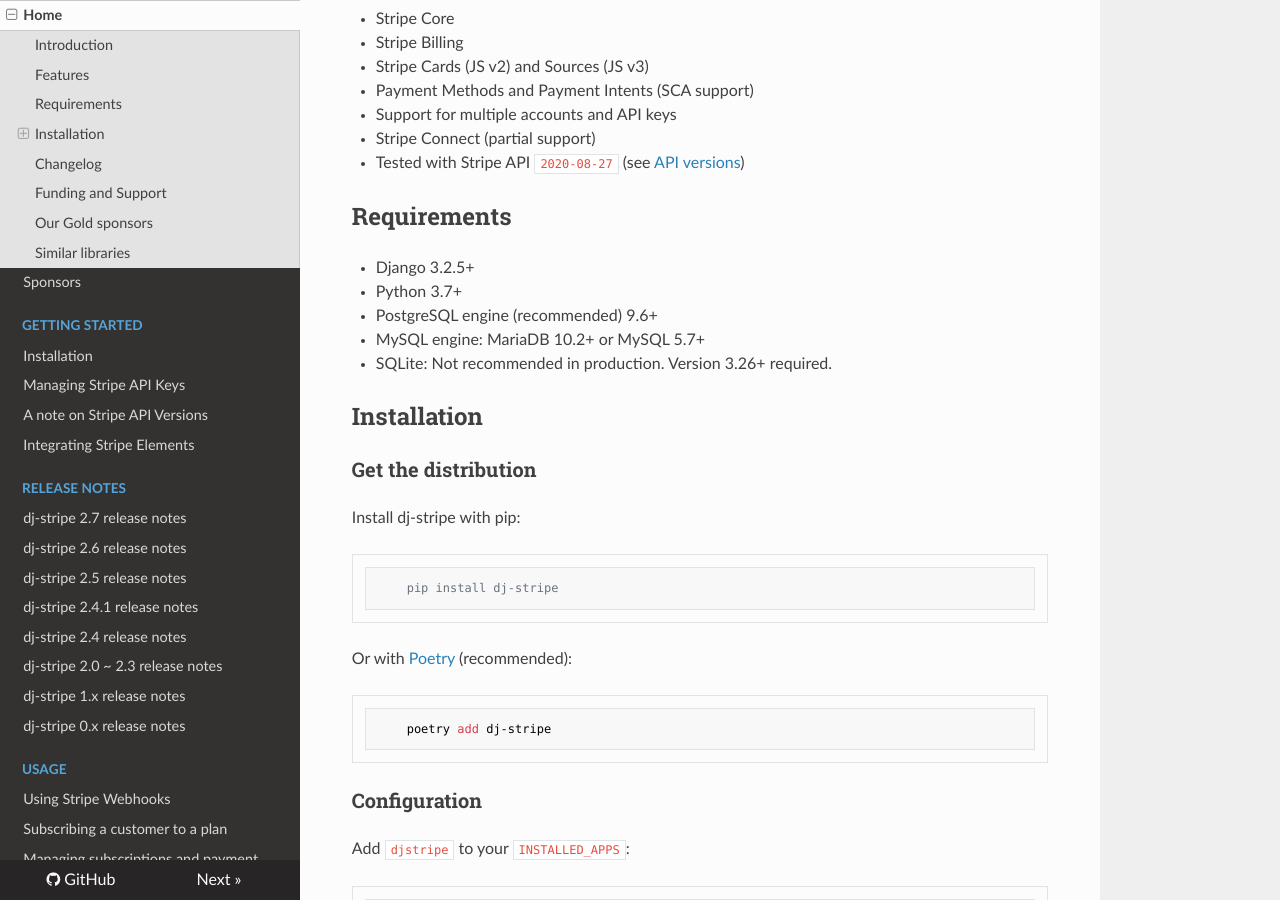
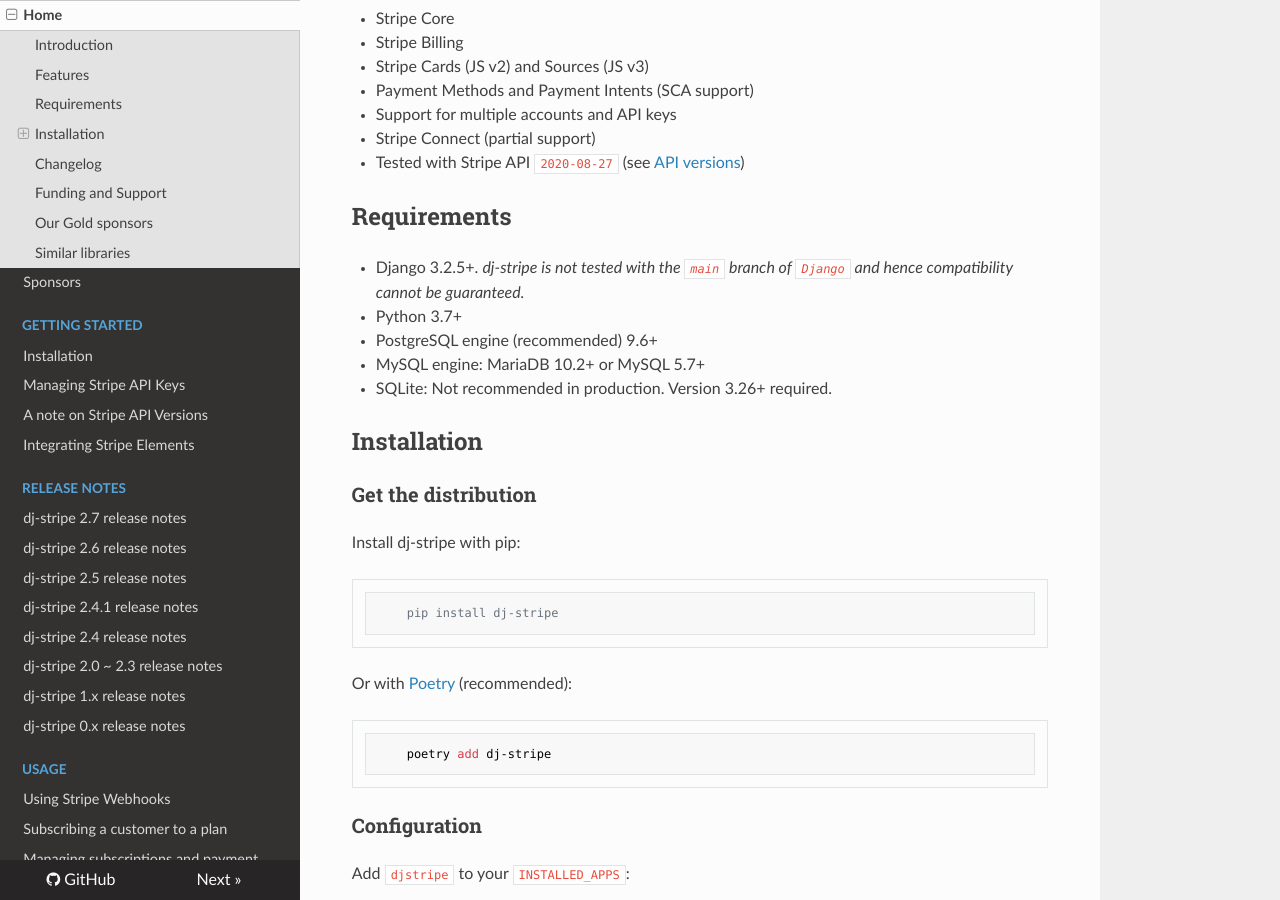
Before and after one commit to dj-stripe/dj-stripe, an MkDocs documentation site: the page built from docs/README.md, in a window 1280 px wide and 900 px high, scrolled down 553 px. Built offline with MkDocs 1.6.1, drawn with Linux system fonts in a browser that asks for light colours; nearby versions of some CDN libraries.

Commit message:
Updated docs regarding no support for django main

```diff
--- a/docs/README.md
+++ b/docs/README.md
@@ -32,7 +32,7 @@
 
 ## Requirements
 
--   Django 3.2.5+
+-   Django 3.2.5+. *dj-stripe is not tested with the `main` branch of `Django` and hence compatibility cannot be guaranteed.*
 -   Python 3.7+
 -   PostgreSQL engine (recommended) 9.6+
 -   MySQL engine: MariaDB 10.2+ or MySQL 5.7+
```
